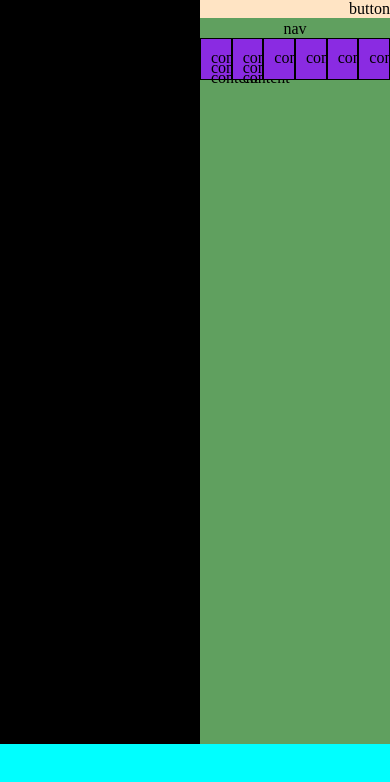
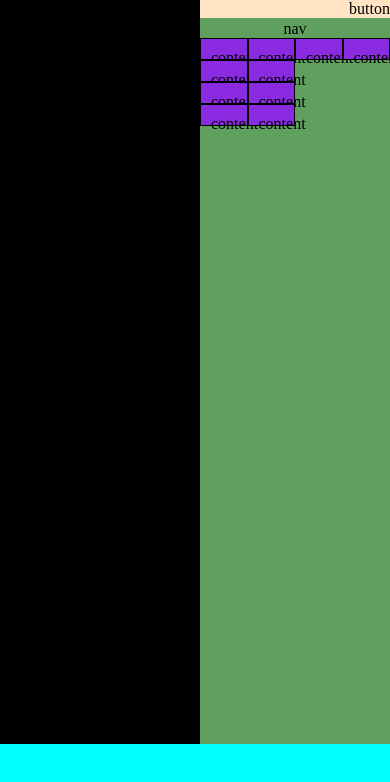
Before and after one commit to diegoferrari129/html-css-spotifyweb, a plain HTML site: page index.html in a window 390 px wide. Drawn offline with Linux system fonts and the light colour scheme.

Commit message:
[UPD] added responsive to main layout for md devices

```diff
--- a/css/style.css
+++ b/css/style.css
@@ -49,7 +49,7 @@
 
 .row {
     display: flex;
-
+    flex-wrap: wrap;
 }
 
 .col--100 {
@@ -60,6 +60,7 @@
     width: calc(100% / 6);
     background-color: blueviolet;
     border: 1px solid black;
+    flex-direction: row;
 }
 
 .text-end {
@@ -76,3 +77,9 @@
     height: calc(100vw / 6 - 70px);
     margin: 10px;
 }
+
+@media screen and ( max-width: 768px ) {
+    .col--16 {
+        width: calc(100% / 4);
+    }
+}
--- a/index.html
+++ b/index.html
@@ -24,20 +24,8 @@
                     <div class="main__content">
                         content
                     </div>
-                    <div class="main__content">
-                        content
-                    </div>
-                    <div class="main__content">
-                        content
-                    </div>
                 </div>
                 <div class="col--16">
-                    <div class="main__content">
-                        content
-                    </div>
-                    <div class="main__content">
-                        content
-                    </div>
                     <div class="main__content">
                         content
                     </div>
@@ -64,6 +52,34 @@
                 </div>
             </div>
         </div>
+        <div class="container">
+            <div class="row">
+                <div class="col--16">
+                    <div class="main__content">
+                        content
+                    </div>
+                </div>
+                <div class="col--16">
+                    <div class="main__content">
+                        content
+                    </div>
+                </div>
+            </div>
+            <div class="container">
+                <div class="row">
+                    <div class="col--16">
+                        <div class="main__content">
+                            content
+                        </div>
+                    </div>
+                    <div class="col--16">
+                        <div class="main__content">
+                            content
+                        </div>
+                    </div>
+                </div>
+            </div>
+        </div>
     </main>
 
     <div class="multimedia">
```
